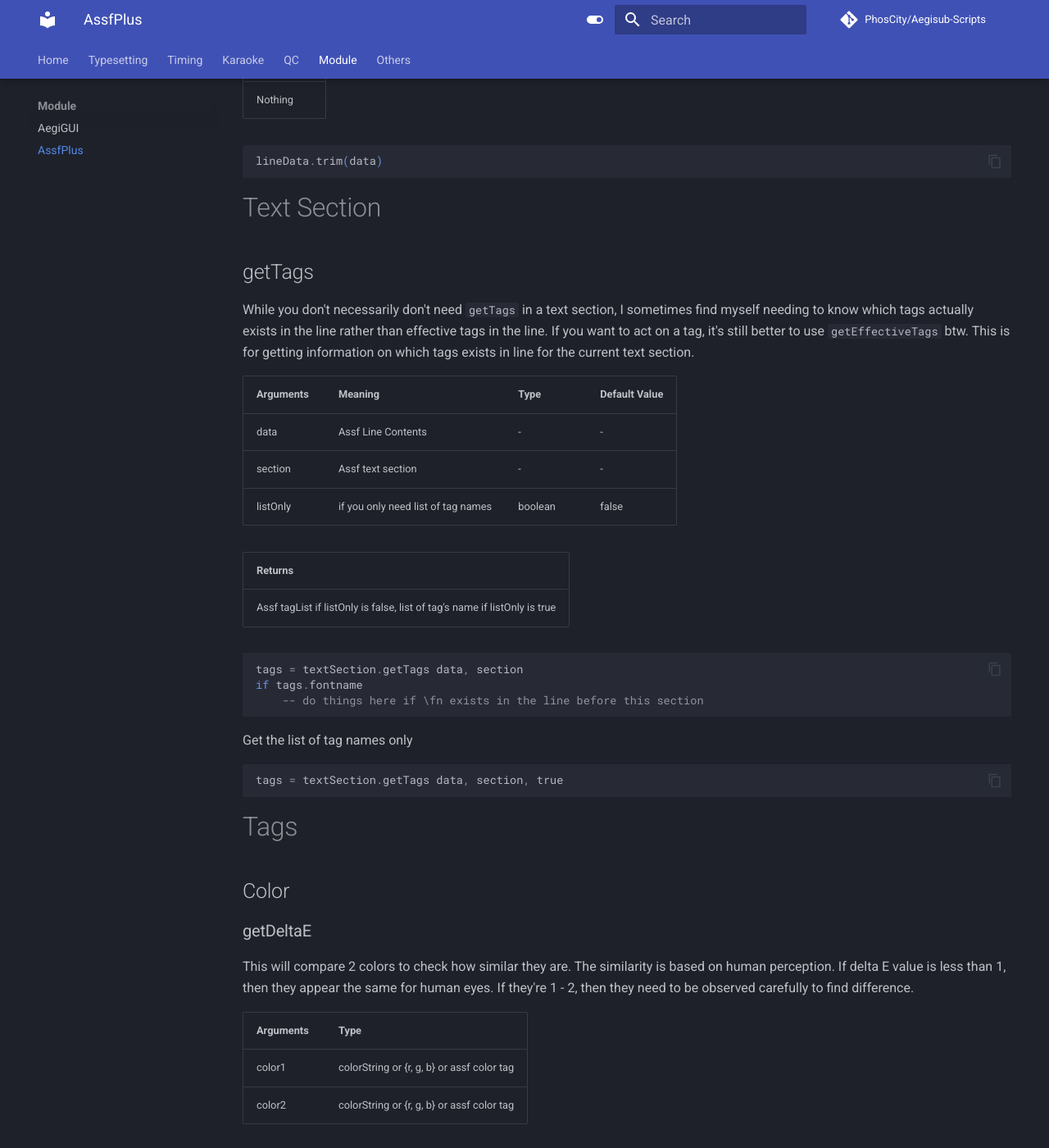
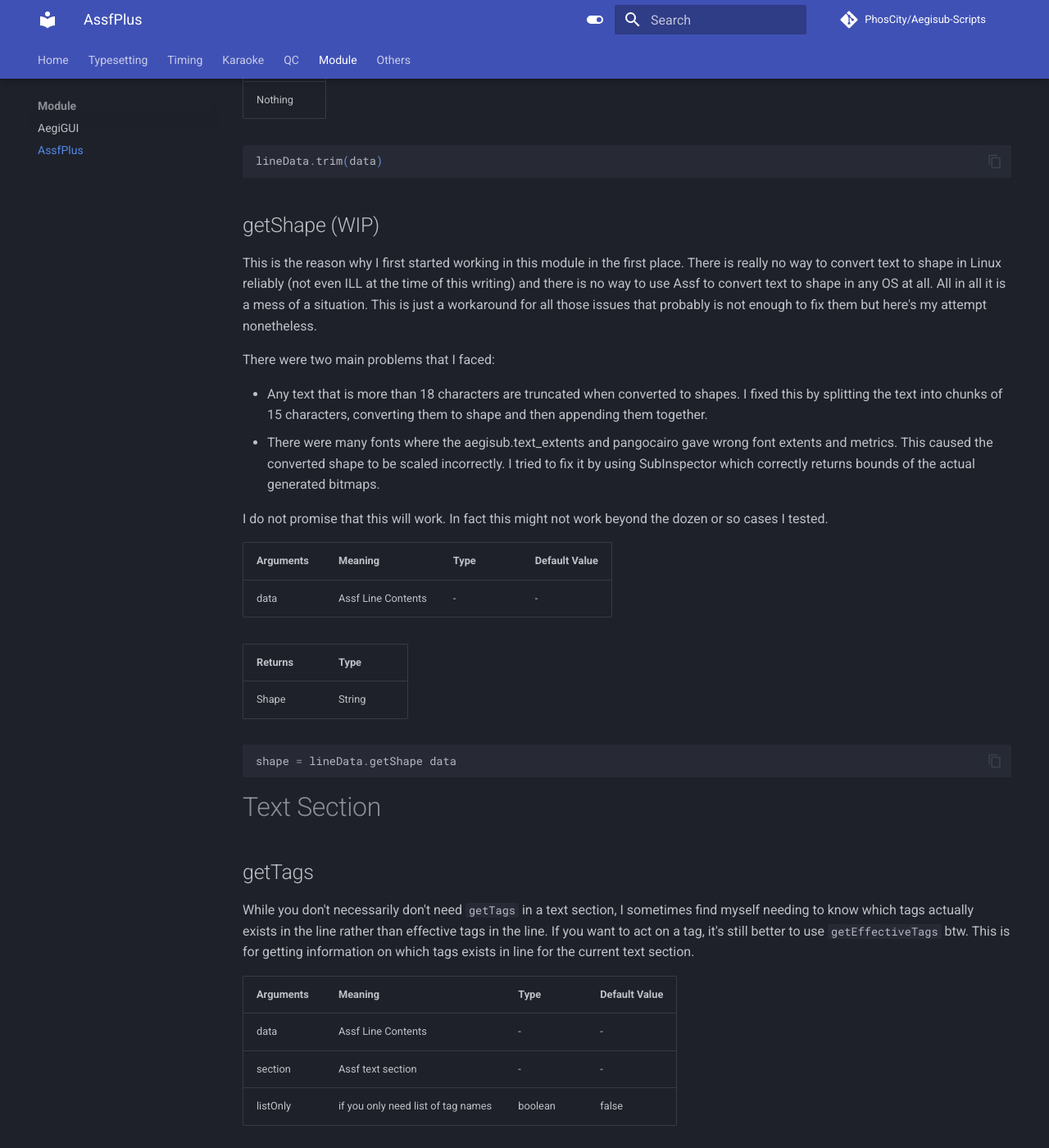
Before and after one commit to PhosCity/Aegisub-Scripts, an MkDocs documentation site: the page built from docs/AssfPlus.md, in a window 1280 px wide and 1400 px high, scrolled down 2259 px. Shown: the whole window at 82% size. Built offline with MkDocs 1.6.1 and Material for MkDocs 9.7.7, drawn with Linux system fonts in a browser that asks for light colours; comment, search, counter and statistics services are not loaded.

Commit message:
[AssfPlus] text to shape (WIP)

````diff
--- a/docs/AssfPlus.md
+++ b/docs/AssfPlus.md
@@ -87,6 +87,33 @@ breaks. These spaces can mess up calculation of text extents.
 
 ```moon
 lineData.trim(data)
+```
+
+## getShape (WIP)
+
+This is the reason why I first started working in this module in the first place.
+There is really no way to convert text to shape in Linux reliably (not even ILL at the time of this writing)
+and there is no way to use Assf to convert text to shape in any OS at all.
+All in all it is a mess of a situation. This is just a workaround for all those issues that
+probably is not enough to fix them but here's my attempt nonetheless.
+
+There were two main problems that I faced:
+
+- Any text that is more than 18 characters are truncated when converted to shapes. I fixed this by splitting the text into chunks of 15 characters, converting them to shape and then appending them together.
+- There were many fonts where the aegisub.text_extents and pangocairo gave wrong font extents and metrics. This caused the converted shape to be scaled incorrectly. I tried to fix it by using SubInspector which correctly returns bounds of the actual generated bitmaps.
+
+I do not promise that this will work. In fact this might not work beyond the dozen or so cases I tested.
+
+| Arguments | Meaning            | Type | Default Value |
+| --------- | ------------------ | ---- | ------------- |
+| data      | Assf Line Contents | -    | -             |
+
+| Returns | Type   |
+| ------- | ------ |
+| Shape   | String |
+
+```moon
+shape = lineData.getShape data
 ```
 
 # Text Section
````
Also changed, not shown: 2 other files.
